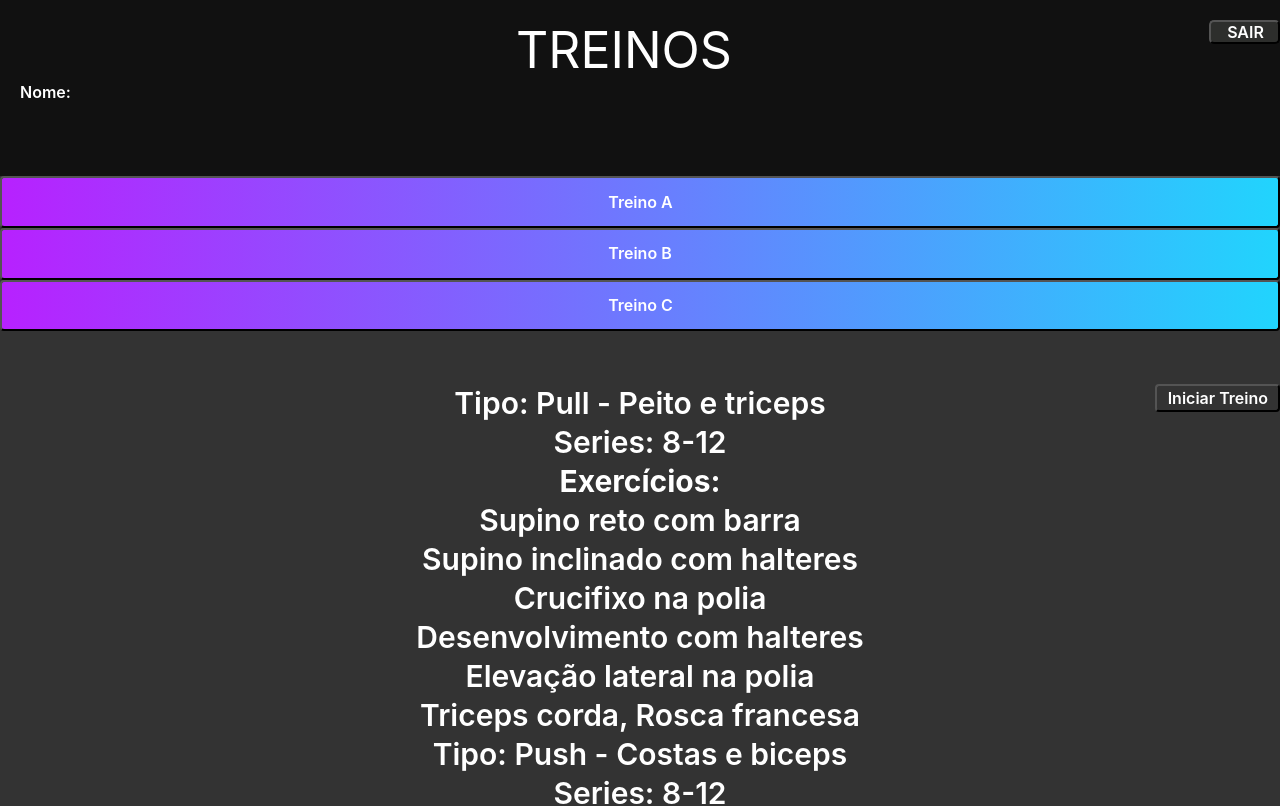
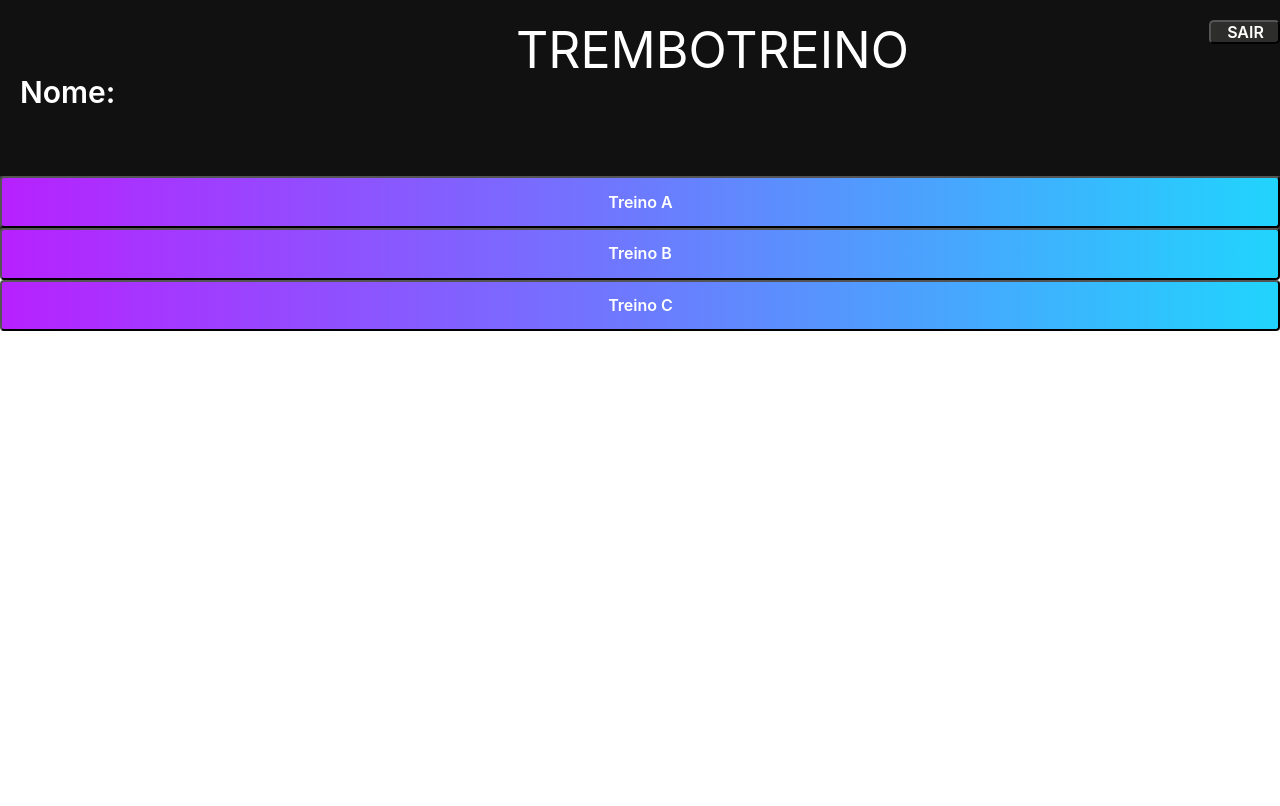
Before and after one commit to ElytonPereira/software-academia-front, a React (Create React App) app: page /home in a window 1280 px wide. Shown: the top 806 px of the page. Built offline with nearby package versions, Linux system fonts and the light colour scheme.

Commit message:
modificações senai

```diff
--- a/package.json
+++ b/package.json
@@ -9,6 +9,7 @@
     "@testing-library/user-event": "^13.5.0",
     "react": "^18.2.0",
     "react-dom": "^18.2.0",
+    "react-icons": "^4.11.0",
     "react-router-dom": "^6.16.0",
     "react-scripts": "5.0.1",
     "web-vitals": "^2.1.4"
--- /dev/null
+++ b/src/components/Exercicios/Exercicios.css
@@ -0,0 +1,36 @@
+.exercicios{
+    width: 100%;
+    background-color: #333;
+    height: 60vh;
+    position: fixed;
+    top: 42vh;
+    left: 0;
+
+    display: flex;
+    flex-direction: column;
+    justify-content: space-between;
+    transform: translate(-100%, 0);
+    transition: all 400ms ease;
+    overflow: auto;
+}
+
+.exercicios--active{
+    transform: translate(0, 0);
+  }
+
+  .exercicios-list{
+
+    flex-direction: column;
+    justify-content: center;
+
+    color: #FFF;
+    text-align: justify;
+    font-feature-settings: 'clig' off, 'liga' off;
+    font-family: Inter;
+    font-size: 30px;
+    font-style: normal;
+    font-weight: 600;
+    line-height: 130%; /* 20.8px */
+    background: none;
+
+  }
--- /dev/null
+++ b/src/components/Exercicios/Exercicios.js
@@ -0,0 +1,98 @@
+import React, { useContext } from "react";
+import AppContext from "../../context/AppContext";
+import "./Exercicios.css"
+
+function Exercícios(){
+
+    const {treinoSelecionado} = useContext(AppContext);
+    const {isExerciciosVisible} = useContext(AppContext);
+
+    const treinos = [
+        {
+          id: 1,
+          nome: "Treino A",
+          tipo: "Pull - Peito e triceps",
+          series: "3",
+          repeticoes: "8-12",
+          exercicios: [
+            "Supino reto com barra",
+            "Supino inclinado com halteres",
+            "Crucifixo na polia",
+            "Desenvolvimento com halteres",
+            "Elevação lateral na polia",
+            "Triceps corda, Rosca francesa",
+          ],
+        },
+        {
+          id: 2,
+          nome: "Treino B",
+          tipo: "Push - Costas e biceps",
+          series: "3",
+          repeticoes: "8-12",
+          exercicios: [
+            "Barra fixa",
+            "Remada curvada",
+            "Pull down",
+            "Encolhimento com barra",
+            "Crucifixo invertido na polia",
+            "Rosca direta",
+            "Rosca inversa",
+          ],
+        },
+        {
+          id: 3,
+          nome: "Treino C",
+          tipo: "Legs",
+          series: "3",
+          repeticoes: "8-12",
+          exercicios: [
+            "Agachamento livre",
+            "Leg press",
+            "Stiff",
+            "Passada",
+            "Mesa flexora",
+            "Cadeira extensora",
+            "Panturrilhas em pé",
+            "Panturrilhas",
+            "sentado",
+          ],
+        },
+        // Adicione mais treinos conforme necessário
+      ];
+
+      const filtrarTreinosPorNome = () => {
+        if (!treinoSelecionado) {
+          return treinos; // Retorna todos os treinos se nenhum estiver selecionado.
+        }
+        return treinos.filter((treino) => treino.nome === treinoSelecionado);
+      };
+
+return(
+
+    <form onSubmit={(e) => e.preventDefault()}>
+        <section className={`exercicios ${isExerciciosVisible ? 'exercicios--active' : ''}`}>
+        {filtrarTreinosPorNome().map((treino) => (
+              <div key={treino.id} className="exercicios-list">
+                <p>Tipo: {treino.tipo}</p>
+                <p>Series: {treino.repeticoes}</p>
+                <h4>Exercícios:</h4>
+                <ul>
+                  {treino.exercicios.map((exercicio, index) => (
+                    <li key={index}>{exercicio}</li>
+                  ))}
+                </ul>
+              </div>
+            ))}
+
+        </section>
+
+
+    </form>
+
+
+)
+
+
+}
+
+export default Exercícios;
--- a/src/components/Home/Home.css
+++ b/src/components/Home/Home.css
@@ -43,6 +43,7 @@
   .txt-nome{
     display: flex;
     background: none;
+    font-size: 30px;
   }
 
   .button-sair{
@@ -168,9 +169,9 @@
     width: 100% auto;
     height: 100vh;
     background: #333;
+    padding: 13.5px 30px 13.5px 31px;
 
-
-    padding-top: 10%;
+    overflow: auto;
 
   }
 
@@ -217,20 +218,3 @@
     line-height: 130%; /* 20.8px */
     background: none;
   }
-
-  .exercicios-list{
-
-
-    flex-direction: column;
-    justify-content: center;
-
-    color: #FFF;
-    text-align: center;
-    font-feature-settings: 'clig' off, 'liga' off;
-    font-family: Inter;
-    font-size: 30px;
-    font-style: normal;
-    font-weight: 600;
-    line-height: 130%; /* 20.8px */
-    background: none;
-  }
--- a/src/components/Home/Home.js
+++ b/src/components/Home/Home.js
@@ -1,6 +1,8 @@
-import React, { useState } from "react";
+import React, { useContext} from "react";
 import { useNavigate } from "react-router-dom";
 import "./Home.css";
+import AppContext from "../../context/AppContext";
+import Exercícios from "../Exercicios/Exercicios";
 
 function Home() {
   const navigate = useNavigate();
@@ -11,73 +13,18 @@ function Home() {
     navigate("/login");
   };
 
-  const treinos = [
-    {
-      id: 1,
-      nome: "Treino A",
-      tipo: "Pull - Peito e triceps",
-      series: "3",
-      repeticoes: "8-12",
-      exercicios: [
-        "Supino reto com barra",
-        "Supino inclinado com halteres",
-        "Crucifixo na polia",
-        "Desenvolvimento com halteres",
-        "Elevação lateral na polia",
-        "Triceps corda, Rosca francesa",
-      ],
-    },
-    {
-      id: 2,
-      nome: "Treino B",
-      tipo: "Push - Costas e biceps",
-      series: "3",
-      repeticoes: "8-12",
-      exercicios: [
-        "Barra fixa",
-        "Remada curvada",
-        "Pull down",
-        "Encolhimento com barra",
-        "Crucifixo invertido na polia",
-        "Rosca direta",
-        "Rosca inversa",
-      ],
-    },
-    {
-      id: 3,
-      nome: "Treino C",
-      tipo: "Legs",
-      series: "3",
-      repeticoes: "8-12",
-      exercicios: [
-        "Agachamento livre",
-        "Leg press",
-        "Stiff",
-        "Passada",
-        "Mesa flexora",
-        "Cadeira extensora",
-        "Panturrilhas em pé",
-        "Panturrilhas",
-        "sentado",
-      ],
-    },
-    // Adicione mais treinos conforme necessário
-  ];
 
-  const [treinoSelecionado, setTreinoSelecionado] = useState(null);
 
-  const filtrarTreinosPorNome = () => {
-    if (!treinoSelecionado) {
-      return treinos; // Retorna todos os treinos se nenhum estiver selecionado.
-    }
-    return treinos.filter((treino) => treino.nome === treinoSelecionado);
-  };
+  const {setTreinoSelecionado} = useContext(AppContext);
+  const {isExerciciosVisible, setExerciciosVisible} = useContext(AppContext);
+
+
 
   return (
     <main>
       <form onSubmit={(e) => e.preventDefault()}>
         <div class="header">
-          <text className="txt-treinos">TREINOS</text>
+          <text className="txt-treinos">TREMBOTREINO</text>
 
           <button onClick={logoff} type="submit" className="button-sair">
             <text className="txt-button-sair">SAIR</text>
@@ -92,45 +39,28 @@ function Home() {
         <div className="treinos">
           <button
             className="button-treinoA"
-            onClick={() => setTreinoSelecionado("Treino A")}
+            onClick={() => setTreinoSelecionado("Treino A") + setExerciciosVisible(!isExerciciosVisible)}
           >
             <text className="txt-button-treinoA">Treino A</text>
           </button>
           <button
             className="button-treinoB"
-            onClick={() => setTreinoSelecionado("Treino B")}
+            onClick={() => setTreinoSelecionado("Treino B") + setExerciciosVisible(!isExerciciosVisible)}
           >
             <text className="txt-button-treinoB">Treino B</text>
           </button>
           <button
             className="button-treinoC"
-            onClick={() => setTreinoSelecionado("Treino C")}
+            onClick={() => setTreinoSelecionado("Treino C") + setExerciciosVisible(!isExerciciosVisible)}
           >
             <text className="txt-button-treinoC">Treino C</text>
           </button>
         </div>
 
         <div className="exercicios">
-
-          <button className="start-button-treino">
-            <text className="txt-start-button-treino">Iniciar Treino</text>
-          </button>
-          {filtrarTreinosPorNome().map((treino) => (
-              <div key={treino.id} className="exercicios-list">
-                <p>Tipo: {treino.tipo}</p>
-                <p>Series: {treino.repeticoes}</p>
-                <h4>Exercícios:</h4>
-                <ul>
-                  {treino.exercicios.map((exercicio, index) => (
-                    <li key={index}>{exercicio}</li>
-                  ))}
-                </ul>
-              </div>
-            ))}
-          <div>
+        <Exercícios/>
 
 
-          </div>
         </div>
       </form>
     </main>
--- a/src/context/Provider.js
+++ b/src/context/Provider.js
@@ -4,10 +4,16 @@ import propTypes from "prop-types";
 
 function Provider({children}){
     const [isRegisterVisible, setIsRegisterVisible] = useState(false)
+    const [isExerciciosVisible, setExerciciosVisible] = useState(false);
+    const [treinoSelecionado, setTreinoSelecionado] = useState(null);
 
     const value ={
         isRegisterVisible,
-        setIsRegisterVisible
+        setIsRegisterVisible,
+        treinoSelecionado,
+        setTreinoSelecionado,
+        isExerciciosVisible,
+        setExerciciosVisible
     }
 
     return(
--- a/src/routes/routes.js
+++ b/src/routes/routes.js
@@ -4,6 +4,7 @@ import ProtectedRoutes from './ProtectedRoutes'
 
 import { BrowserRouter as Router, Routes, Route } from 'react-router-dom'
 import Home from '../components/Home/Home'
+import Exercícios from '../components/Exercicios/Exercicios'
 
 const Routering = () => {
     return (
@@ -13,6 +14,7 @@ const Routering = () => {
           <Route path="/home" element={
             <ProtectedRoutes>
               <Home/>
+              <Exercícios/>
             </ProtectedRoutes>
           }
           />
```
Also changed, not shown: 1 other file (tests, documents, lock files or other folders).
